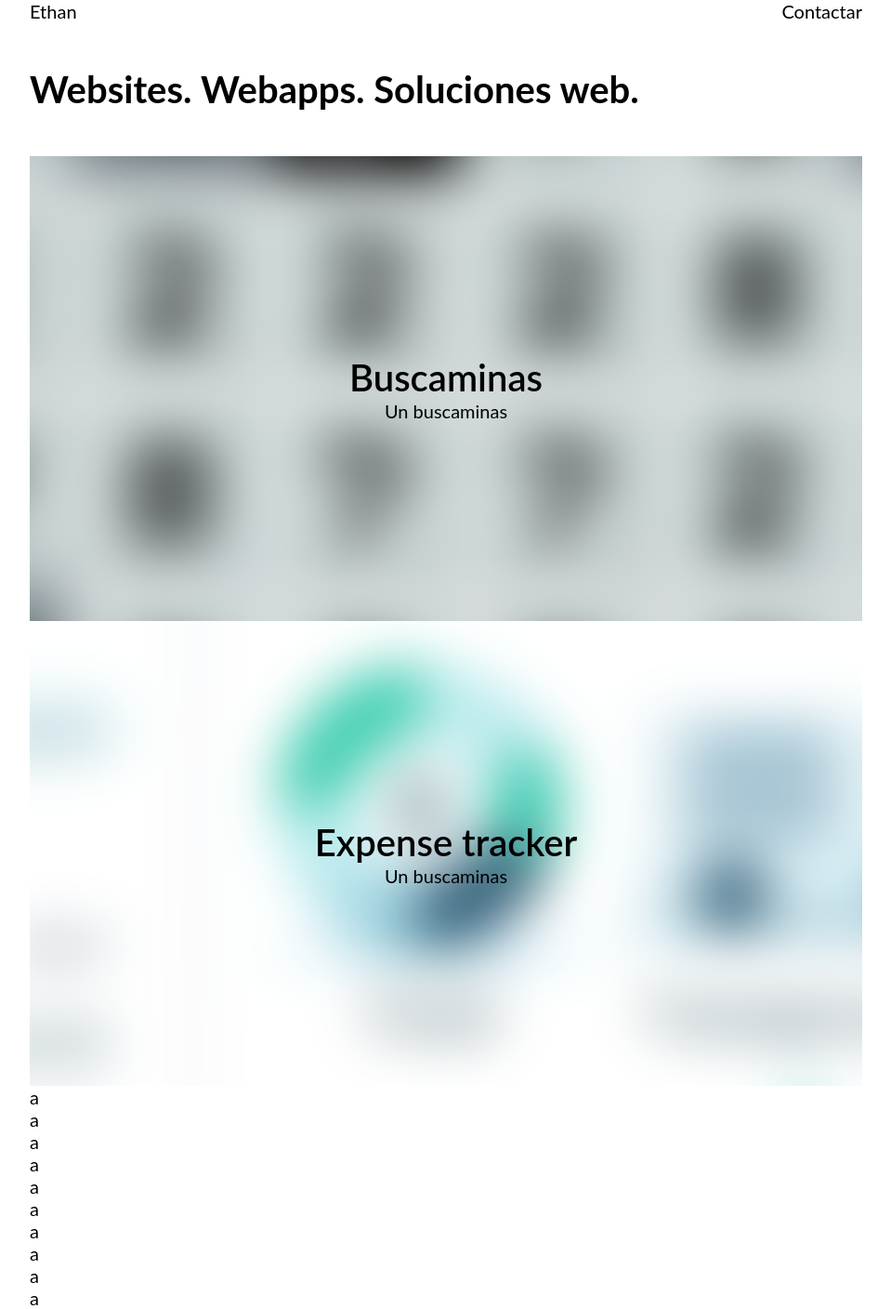
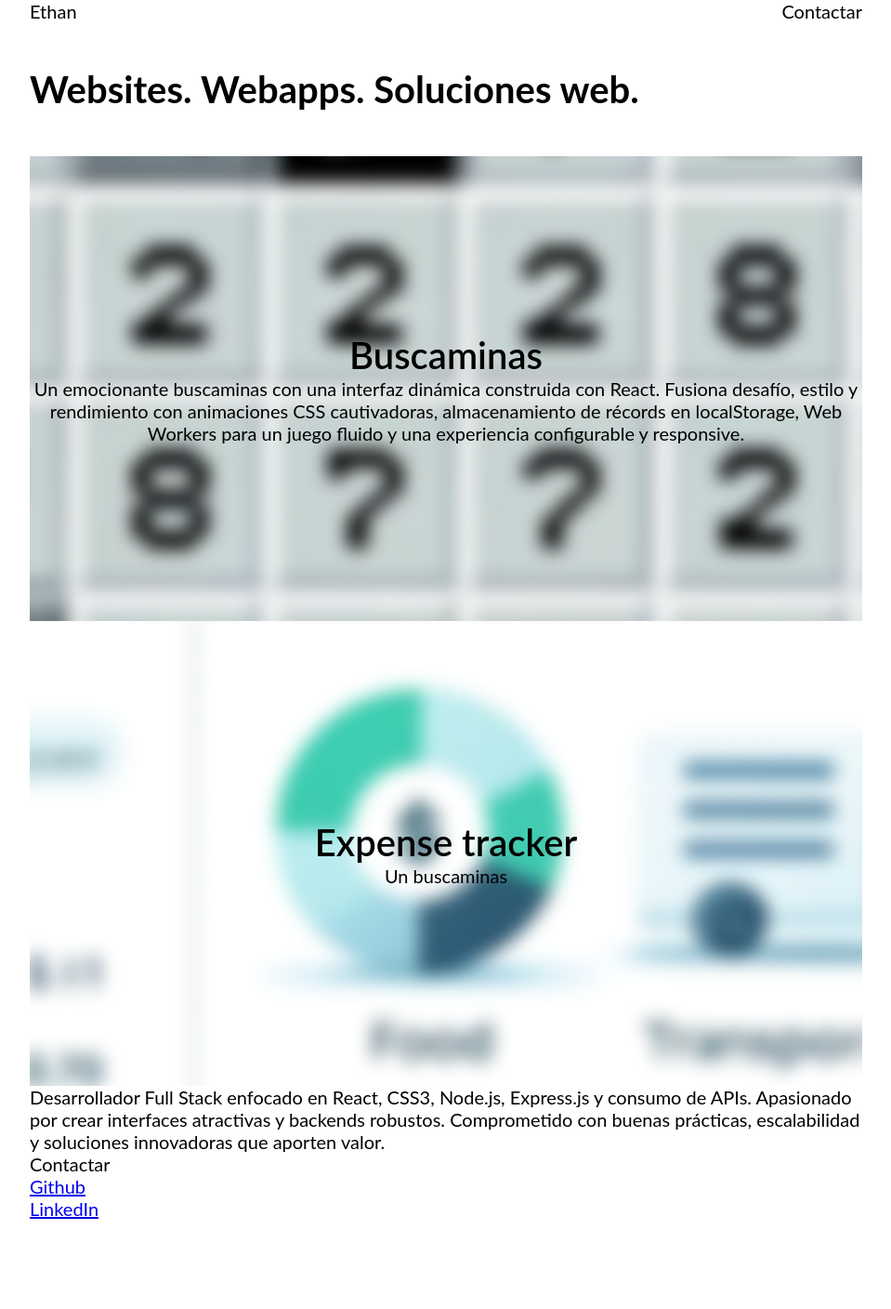
Before and after one commit to Ethan04Munoz/Portafolio, a React (Vite) app in the folder portafolio/: page / in a window 1280 px wide. Shown: the whole page at 93% size, without its empty margins (160-1119 px from the left). After the commit the page ends 1312 px from the top, so only its background shows below. Built offline with nearby package versions, Linux system fonts and the light colour scheme.

Commit message:
Contenido de Links a github y linkedin

```diff
--- a/portafolio/src/App.jsx
+++ b/portafolio/src/App.jsx
@@ -8,21 +8,26 @@ function App() {
     return (
         <div className="App">
             <div className="contenerSitio">
-                <Header />
+                <Header enlace="#tituloContactar"/>
                 <div className="contenedorTextoCentral">
                     <h1>Websites. Webapps. Soluciones web.</h1>
                 </div>
                 <Parallax
-                    blur={30}
+                    blur={10}
                     bgImage={'img/test/test (3).webp'}
                     bgImageAlt="Buscaminas"
                     strength={-800}
                 >
-                    <ContenidoParallax titulo="Buscaminas" texto="Un buscaminas" />
+                    <ContenidoParallax
+                        titulo="Buscaminas"
+                        texto={`Un emocionante buscaminas con una interfaz dinámica construida con React.
+                        Fusiona desafío, estilo y rendimiento con animaciones CSS cautivadoras, almacenamiento de récords en localStorage,
+                         Web Workers para un juego fluido y una experiencia configurable y responsive.`}
+                    />
                     <div style={{ height: '500px' }} />
                 </Parallax>
                 <Parallax
-                    blur={30}
+                    blur={10}
                     bgImage={'img/test/test (2).webp'}
                     bgImageAlt="Expense Tracker"
                     strength={-800}
@@ -30,16 +35,18 @@ function App() {
                     <ContenidoParallax titulo="Expense tracker" texto="Un buscaminas" />
                     <div style={{ height: '500px' }} />
                 </Parallax>
-                <p>a</p>
-                <p>a</p>
-                <p>a</p>
-                <p>a</p>
-                <p>a</p>
-                <p>a</p>
-                <p>a</p>
-                <p>a</p>
-                <p>a</p>
-                <p>a</p>
+                <div className="contenerTexto">
+                    <p>
+                        Desarrollador Full Stack enfocado en React, CSS3, Node.js, Express.js y consumo de APIs. Apasionado por crear interfaces atractivas y backends robustos. Comprometido con buenas prácticas, escalabilidad y soluciones innovadoras que aporten valor.
+                    </p>
+                </div>
+                <div className="contenerTexto">
+                    <div className="tituloContenido" id="tituloContactar">
+                        Contactar
+                    </div>
+                    <p><a className="enlace" href="https://github.com/Ethan04Munoz">Github</a></p>
+                    <p><a className="enlace" href="https://www.linkedin.com/in/ethanmuñoz/">LinkedIn</a></p>
+                </div>
             </div>
         </div>
     );
```
